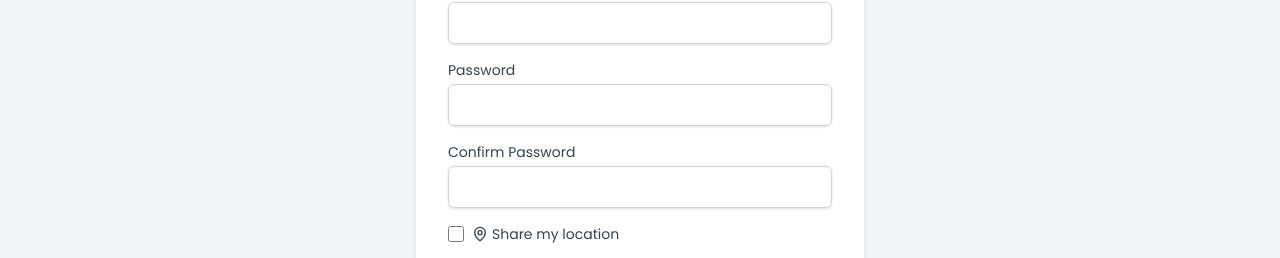
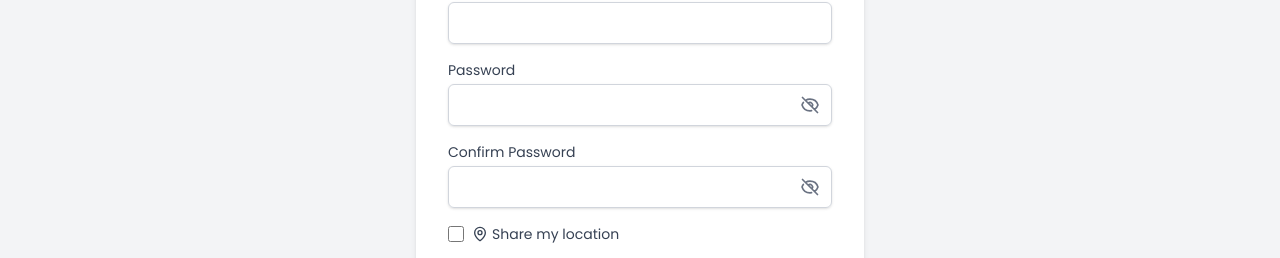
Before and after one commit to dinemo-lab/mern-social-app, a React (Vite) app in the folder client/: page /register in a window 1280 px wide. Shown: the part 405-663 px from the top of the page. Built offline with nearby package versions, Linux system fonts and the light colour scheme; no server answers.

Commit message:
ui improve

```diff
--- a/client/src/pages/Login.jsx
+++ b/client/src/pages/Login.jsx
@@ -10,6 +10,7 @@
 const Login = () => {
   const [email, setEmail] = useState("");
   const [password, setPassword] = useState("");
+  const [showPassword, setShowPassword] = useState(true); // Default to showing password
   const dispatch = useDispatch();
   const navigate = useNavigate();
   const { loading, error } = useSelector((state) => state.auth);
@@ -53,6 +54,10 @@
     toast.error("Google Login Failed. Please try again.");
   };
 
+  const togglePasswordVisibility = () => {
+    setShowPassword(!showPassword);
+  };
+
   return (
     <div className="flex items-center justify-center min-h-screen bg-gray-100">
       <div className="w-full max-w-md p-8 space-y-8 bg-white rounded-lg shadow-md">
@@ -89,16 +94,34 @@
               <label htmlFor="password" className="block text-sm font-medium text-gray-700">
                 Password
               </label>
+              <div className="relative">
                 <input
                   id="password"
                   name="password"
-                type="password"
+                  type={showPassword ? "text" : "password"}
                   autoComplete="current-password"
                   required
                   value={password}
                   onChange={(e) => setPassword(e.target.value)}
                   className="block w-full px-3 py-2 mt-1 border text-gray-900 border-gray-300 rounded-md shadow-sm focus:outline-none focus:ring-indigo-500 focus:border-indigo-500"
                 />
+                <button
+                  type="button"
+                  className="absolute inset-y-0 right-0 flex items-center px-3 text-gray-500"
+                  onClick={togglePasswordVisibility}
+                >
+                  {showPassword ? (
+                    <svg xmlns="http://www.w3.org/2000/svg" className="w-5 h-5" fill="none" viewBox="0 0 24 24" stroke="currentColor">
+                      <path strokeLinecap="round" strokeLinejoin="round" strokeWidth={2} d="M13.875 18.825A10.05 10.05 0 0112 19c-4.478 0-8.268-2.943-9.543-7A9.97 9.97 0 014.02 8.971m5.858.908a3 3 0 114.243 4.243M9.878 9.878l4.242 4.242M9.88 9.88l-3.29-3.29m7.532 7.532l3.29 3.29M3 3l3.59 3.59m0 0A9.953 9.953 0 0112 5c4.478 0 8.268 2.943 9.543 7a10.025 10.025 0 01-4.132 5.411m0 0L21 21" />
+                    </svg>
+                  ) : (
+                    <svg xmlns="http://www.w3.org/2000/svg" className="w-5 h-5" fill="none" viewBox="0 0 24 24" stroke="currentColor">
+                      <path strokeLinecap="round" strokeLinejoin="round" strokeWidth={2} d="M15 12a3 3 0 11-6 0 3 3 0 016 0z" />
+                      <path strokeLinecap="round" strokeLinejoin="round" strokeWidth={2} d="M2.458 12C3.732 7.943 7.523 5 12 5c4.478 0 8.268 2.943 9.542 7-1.274 4.057-5.064 7-9.542 7-4.477 0-8.268-2.943-9.542-7z" />
+                    </svg>
+                  )}
+                </button>
+              </div>
             </div>
           </div>
 
--- a/client/src/pages/Register.jsx
+++ b/client/src/pages/Register.jsx
@@ -17,6 +17,8 @@
   const [passwordStrength, setPasswordStrength] = useState("");
   const [useLocation, setUseLocation] = useState(false);
   const [locationStatus, setLocationStatus] = useState("");
+  const [showPassword, setShowPassword] = useState(true); // Default to showing password
+  const [showConfirmPassword, setShowConfirmPassword] = useState(true); // Default to showing confirm password
 
   const dispatch = useDispatch();
   const navigate = useNavigate();
@@ -106,6 +108,14 @@
         coordinates: [0, 0],
       });
     }
+  };
+
+  const togglePasswordVisibility = () => {
+    setShowPassword(!showPassword);
+  };
+
+  const toggleConfirmPasswordVisibility = () => {
+    setShowConfirmPassword(!showConfirmPassword);
   };
 
   const handleRegister = async (e) => {
@@ -210,16 +220,34 @@
               <label htmlFor="password" className="block text-sm font-medium text-gray-700">
                 Password
               </label>
+              <div className="relative">
                 <input
                   id="password"
                   name="password"
-                type="password"
+                  type={showPassword ? "text" : "password"}
                   autoComplete="new-password"
                   required
                   value={formData.password}
                   onChange={handleChange}
                   className="block w-full px-3 py-2 mt-1 border text-gray-900 border-gray-300 rounded-md shadow-sm focus:outline-none focus:ring-indigo-500 focus:border-indigo-500"
                 />
+                <button
+                  type="button"
+                  className="absolute inset-y-0 right-0 flex items-center px-3 text-gray-500"
+                  onClick={togglePasswordVisibility}
+                >
+                  {showPassword ? (
+                    <svg xmlns="http://www.w3.org/2000/svg" className="w-5 h-5" fill="none" viewBox="0 0 24 24" stroke="currentColor">
+                      <path strokeLinecap="round" strokeLinejoin="round" strokeWidth={2} d="M13.875 18.825A10.05 10.05 0 0112 19c-4.478 0-8.268-2.943-9.543-7A9.97 9.97 0 014.02 8.971m5.858.908a3 3 0 114.243 4.243M9.878 9.878l4.242 4.242M9.88 9.88l-3.29-3.29m7.532 7.532l3.29 3.29M3 3l3.59 3.59m0 0A9.953 9.953 0 0112 5c4.478 0 8.268 2.943 9.543 7a10.025 10.025 0 01-4.132 5.411m0 0L21 21" />
+                    </svg>
+                  ) : (
+                    <svg xmlns="http://www.w3.org/2000/svg" className="w-5 h-5" fill="none" viewBox="0 0 24 24" stroke="currentColor">
+                      <path strokeLinecap="round" strokeLinejoin="round" strokeWidth={2} d="M15 12a3 3 0 11-6 0 3 3 0 016 0z" />
+                      <path strokeLinecap="round" strokeLinejoin="round" strokeWidth={2} d="M2.458 12C3.732 7.943 7.523 5 12 5c4.478 0 8.268 2.943 9.542 7-1.274 4.057-5.064 7-9.542 7-4.477 0-8.268-2.943-9.542-7z" />
+                    </svg>
+                  )}
+                </button>
+              </div>
               {formData.password && (
                 <p
                   className={`text-xs mt-1 ${
@@ -239,16 +267,34 @@
               <label htmlFor="confirmPassword" className="block text-sm font-medium text-gray-700">
                 Confirm Password
               </label>
+              <div className="relative">
                 <input
                   id="confirmPassword"
                   name="confirmPassword"
-                type="password"
+                  type={showConfirmPassword ? "text" : "password"}
                   autoComplete="new-password"
                   required
                   value={formData.confirmPassword}
                   onChange={handleChange}
                   className="block w-full px-3 py-2 mt-1 border text-gray-900 border-gray-300 rounded-md shadow-sm focus:outline-none focus:ring-indigo-500 focus:border-indigo-500"
                 />
+                <button
+                  type="button"
+                  className="absolute inset-y-0 right-0 flex items-center px-3 text-gray-500"
+                  onClick={toggleConfirmPasswordVisibility}
+                >
+                  {showConfirmPassword ? (
+                    <svg xmlns="http://www.w3.org/2000/svg" className="w-5 h-5" fill="none" viewBox="0 0 24 24" stroke="currentColor">
+                      <path strokeLinecap="round" strokeLinejoin="round" strokeWidth={2} d="M13.875 18.825A10.05 10.05 0 0112 19c-4.478 0-8.268-2.943-9.543-7A9.97 9.97 0 014.02 8.971m5.858.908a3 3 0 114.243 4.243M9.878 9.878l4.242 4.242M9.88 9.88l-3.29-3.29m7.532 7.532l3.29 3.29M3 3l3.59 3.59m0 0A9.953 9.953 0 0112 5c4.478 0 8.268 2.943 9.543 7a10.025 10.025 0 01-4.132 5.411m0 0L21 21" />
+                    </svg>
+                  ) : (
+                    <svg xmlns="http://www.w3.org/2000/svg" className="w-5 h-5" fill="none" viewBox="0 0 24 24" stroke="currentColor">
+                      <path strokeLinecap="round" strokeLinejoin="round" strokeWidth={2} d="M15 12a3 3 0 11-6 0 3 3 0 016 0z" />
+                      <path strokeLinecap="round" strokeLinejoin="round" strokeWidth={2} d="M2.458 12C3.732 7.943 7.523 5 12 5c4.478 0 8.268 2.943 9.542 7-1.274 4.057-5.064 7-9.542 7-4.477 0-8.268-2.943-9.542-7z" />
+                    </svg>
+                  )}
+                </button>
+              </div>
             </div>
 
             <div className="flex items-center">
```
Also changed, not shown: 1 other file (tests, documents, lock files or other folders). Lines whose indentation alone changed are shown as unchanged.
